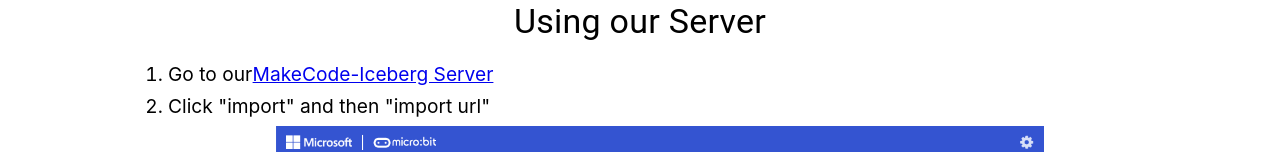
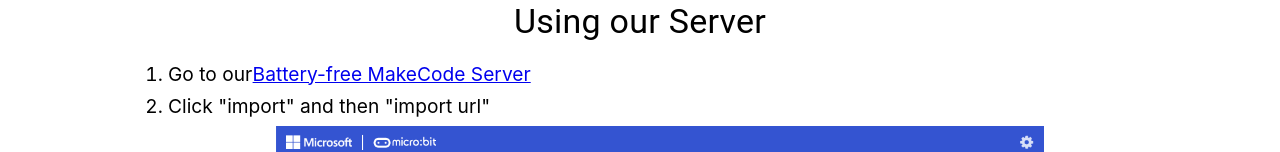
Before and after one commit to ka-moamoa/makecode-website, a React (Create React App) app: page /code in a window 1280 px wide. Shown: the part 180-332 px from the top of the page. Built offline with nearby package versions, Linux system fonts and the light colour scheme.

Commit message:
Changed name to battery-free makecode

```diff
--- a/public/index.html
+++ b/public/index.html
@@ -21,7 +21,7 @@
       work correctly both with client-side routing and a non-root public URL.
       Learn how to configure a non-root public URL by running `npm run build`.
     -->
-    <title>MakeCode Iceberg</title>
+    <title>Battery-free MakeCode</title>
   </head>
   <body>
     <noscript>You need to enable JavaScript to run this app.</noscript>
--- a/src/pages/Code.js
+++ b/src/pages/Code.js
@@ -31,7 +31,7 @@ const Code = () => {
               target="_blank"
               rel="noreferrer"
             >
-              MakeCode-Iceberg Server
+              Battery-free MakeCode Server
             </a>
           </li>
           <li style={{ marginTop: "8px" }}>
--- a/src/pages/Homepage.js
+++ b/src/pages/Homepage.js
@@ -6,9 +6,6 @@ const Homepage = () => {
   return (
     <Box justifyContent="center" sx={{ mb: 3 }}>
       <Typography variant="h2" align="center" sx={{ mt: 5 }}>
-        MakeCode Iceberg
-      </Typography>
-      <Typography variant="h4" align="center" sx={{ mx: 1 }}>
         Battery-free MakeCode
       </Typography>
       <Card sx={{ maxWidth: "70vw", display: "block", m: "auto", mt: 2 }}>
```
